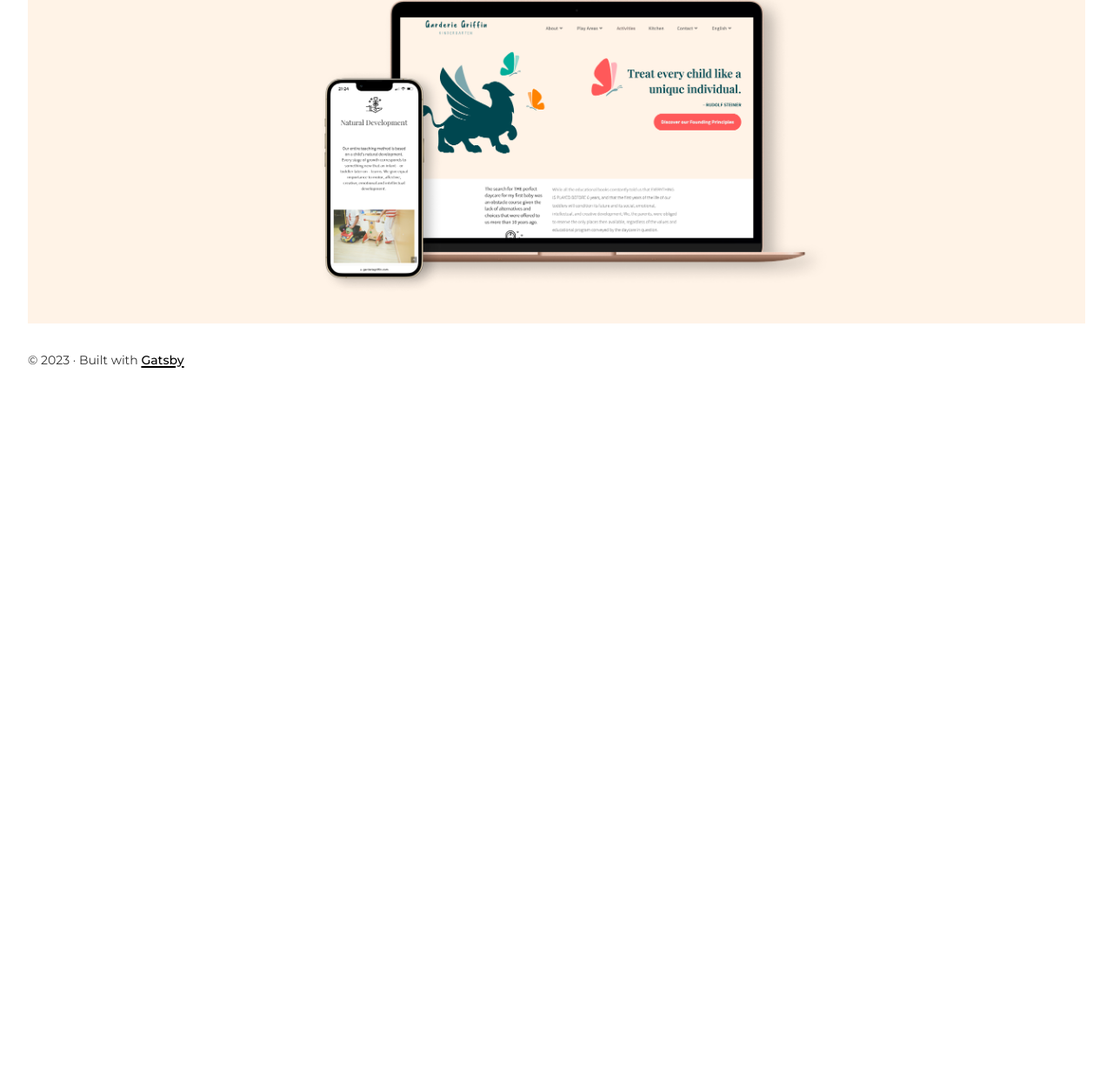
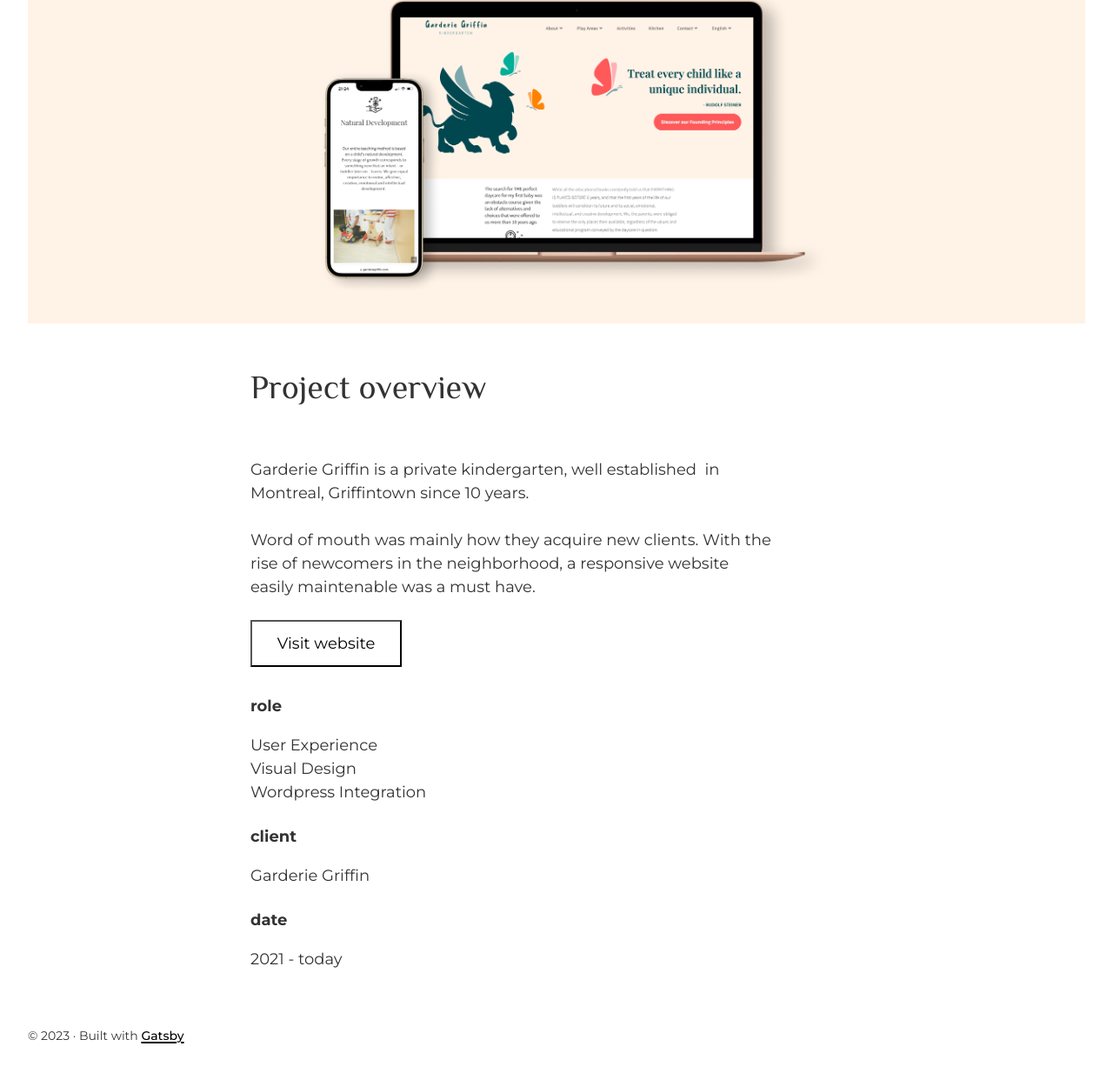
Before and after one commit to amchampoux/portfolio, a Gatsby site: page /garderie-griffin in a window 1280 px wide. Shown: the part 308-1542 px from the top of the page at 87% size. Before the commit the page ends 800 px from the top, so only its background shows below. Built offline with nearby package versions, Linux system fonts and the light colour scheme; Gatsby itself is replaced by a stand-in of ours.

Commit message:
add intro component

```diff
--- a/package.json
+++ b/package.json
@@ -9,6 +9,7 @@
     "gatsby-plugin-image": "^3.11.0",
     "gatsby-plugin-manifest": "^5.10.0",
     "gatsby-plugin-sharp": "^5.11.0",
+    "gatsby-remark-line-breaks": "^1.0.0",
     "gatsby-source-filesystem": "^5.11.0",
     "gatsby-transformer-sharp": "^5.11.0",
     "react": "^18.2.0",
--- a/src/components/CaseStudyHeader/CaseStudyHeader.css
+++ b/src/components/CaseStudyHeader/CaseStudyHeader.css
@@ -3,8 +3,8 @@
   flex-direction: column;
   align-items: center;
   padding-top: 5vh;
-  /* padding-bottom: 5vh; */
   height: 573px;
+  margin-bottom: 5vh;
 }
 
 .header_title {
--- /dev/null
+++ b/src/components/CaseStudyIntro/CaseStudyIntro.css
@@ -0,0 +1,52 @@
+.intro{
+  margin-left: 12vw;
+  margin-right: 12vw;
+  margin-bottom: 5vh;
+  white-space: pre-wrap;
+
+  @media screen and (max-width: 1200px) {
+    height: 100%;
+    margin-left: 0;
+    margin-right: 0;
+  }
+
+}
+
+.intro_title{
+  margin-left: 8vw;
+}
+
+.intro_content{
+  display: flex;
+  flex-direction: row;
+  flex-wrap: wrap;
+  margin-bottom: 5vh;
+
+  @media screen and (max-width: 1200px) {
+    height: 100%;
+  }
+}
+
+.intro_left{
+  display: flex;
+  flex-direction: column;
+  width: 600px;
+  margin-left: 8vw;
+  margin-bottom: 4vh;
+
+  @media screen and (max-width: 1200px) {
+    width: 100%;
+    margin-right: 8vw;
+  }
+}
+
+
+.intro_right{
+  margin-right: 8vw;
+  margin-left: 8vw;
+  margin-top: -18px;
+
+  @media screen and (max-width: 1200px) {
+    width: 100%;
+  }
+}
--- /dev/null
+++ b/src/components/CaseStudyIntro/CaseStudyIntro.js
@@ -0,0 +1,30 @@
+import * as React from "react"
+import "./CaseStudyIntro.css"
+import "../layout.css"
+import NewLineText from "../NewLineText"
+
+export default function CaseStudyIntro(props) {
+
+  return (
+    <div className="intro">
+      <h1 className="intro_title">Project overview</h1>
+      <div className="intro_content">
+        <div className="intro_left">
+          <p className="description">{props.description}</p>
+          <button className="primary_button">{props.buttonLabel}</button>
+        </div>
+        <div className="intro_right">
+          <h3>role</h3>
+          {/* <NewLineText
+            text= {props.role}
+          /> */}
+          <p className="role">{props.role}</p>
+          <h3>client</h3>
+          <p>{props.client}</p>
+          <h3>date</h3>
+          <p>{props.date}</p>
+        </div>
+      </div>
+  </div>
+  )
+};
--- /dev/null
+++ b/src/components/NewLineText.css
@@ -0,0 +1,3 @@
+div {
+  white-space: pre-wrap;
+}
--- /dev/null
+++ b/src/components/NewLineText.js
@@ -0,0 +1,11 @@
+import * as React from "react"
+import "./NewLineText.css"
+import "./layout.css"
+
+export default function NewLineText(props) {
+
+  const text = props.text;
+  return (
+    <div>{text}</div>
+  )
+};
--- a/src/components/layout.css
+++ b/src/components/layout.css
@@ -39,6 +39,9 @@ html {
   overflow-y: scroll;
 }
 body {
+ /* display: flex;  */
+ /* justify-content: center; */
+
   -moz-osx-font-smoothing: grayscale;
   -webkit-font-smoothing: antialiased;
   color: var(--color-text);
@@ -251,6 +254,7 @@ pre tt:after {
   z-index: 1;
   font-family: var(--font-sans);
   font-size: 18px;
+  width: fit-content;
  }
 
  .primary_button::before {
--- a/src/pages/garderie-griffin.js
+++ b/src/pages/garderie-griffin.js
@@ -1,9 +1,13 @@
 import * as React from "react"
 import CaseStudyHeader from "../components/CaseStudyHeader/CaseStudyHeader"
 import Layout from "../components/layout"
+import * as styles from "../components/index.module.css"
 import { StaticImage } from "gatsby-plugin-image"
+import CaseStudyIntro from "../components/CaseStudyIntro/CaseStudyIntro"
+// import NewLineText from "../components/NewLineText"
 
 export default function GarderieGriffinPage () {
+
 
   return (
     <Layout>
@@ -17,10 +21,22 @@ export default function GarderieGriffinPage () {
             width={620}
             quality={100}
             formats={["auto", "webp", "avif"]}
-            alt=""
+            alt="Garderie griffin website"
           />
         }
       />
+      <CaseStudyIntro
+        description={'Garderie Griffin is a private kindergarten, well established  in Montreal, Griffintown since 10 years.\n\nWord of mouth was mainly how they acquire new clients. With the rise of newcomers in the neighborhood, a responsive website easily maintenable was a must have.'}
+        buttonLabel="Visit website"
+
+        role= {'User Experience\nVisual Design\nWordpress Integration'}
+        client="Garderie Griffin"
+        date="2021 - today"
+
+
+      />
+
+
 
 
     </Layout>
```
Also changed, not shown: 1 other file.
